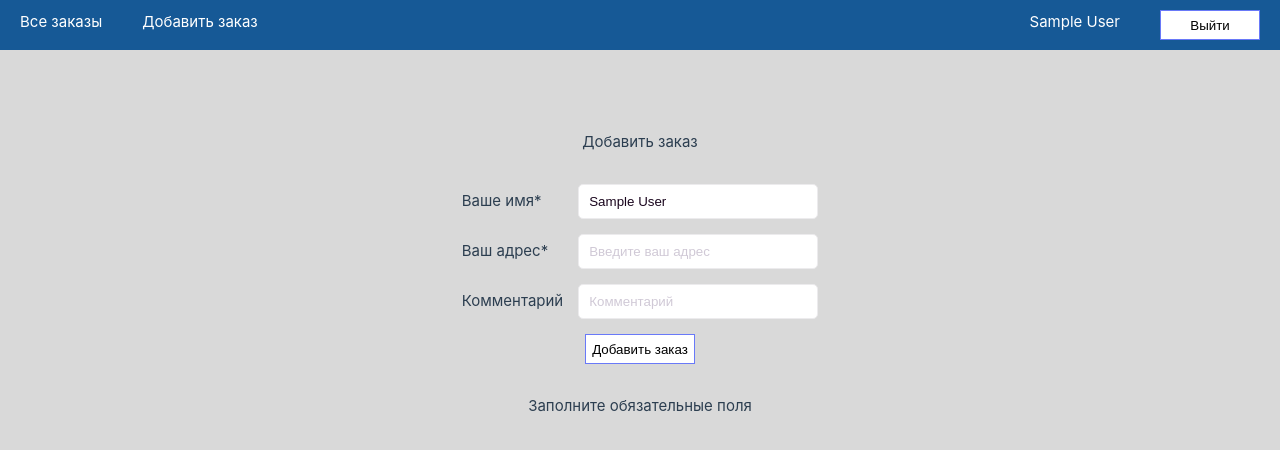
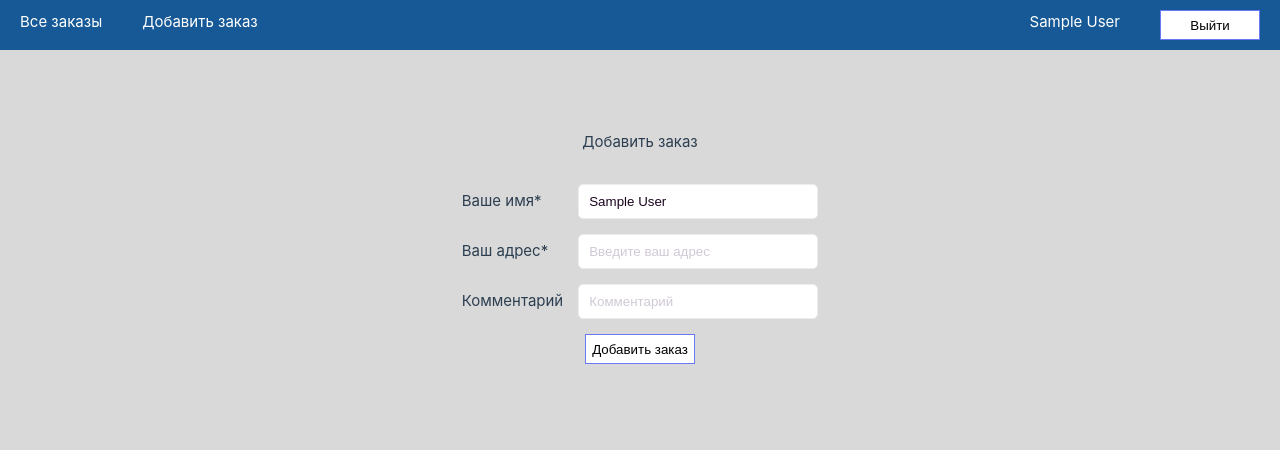
Before and after one commit to vladioluss/testing_vue3, a Vue app in the folder frontend/: page /add-orders in a window 1280 px wide. Shown: the top 450 px of the page. Built offline with nearby package versions, Linux system fonts and the light colour scheme; sample sign-in values are in the browser's storage.

Commit message:
обязательные поля

```diff
--- a/frontend/src/views/orders/AddOrderView.vue
+++ b/frontend/src/views/orders/AddOrderView.vue
@@ -28,6 +28,7 @@ date = date.replace(' г.', '')
 // const eventsStore = useEventsStore()
 const preloader = usePreloaderStore()
 
+const errors = ref<string | null>(null)
 const valid = computed(() => name.value !== '' && address.value !== '')
 
 function createEvent(): void {
@@ -47,6 +48,8 @@ function createEvent(): void {
     postItem(URL, params)
         .then(() => router.push({name: 'orders'}))
         .finally(() => preloader.setActivePreloader(false))
+  } else {
+    errors.value = 'Заполните обязательные поля'
   }
 }
 </script>
@@ -83,7 +86,7 @@ function createEvent(): void {
         </BaseButton>
       </template>
     </BaseForm>
-    <div v-if="!valid">Заполните обязательные поля</div>
+    <div v-if="errors">{{ errors }}</div>
   </div>
 </template>
 
```
